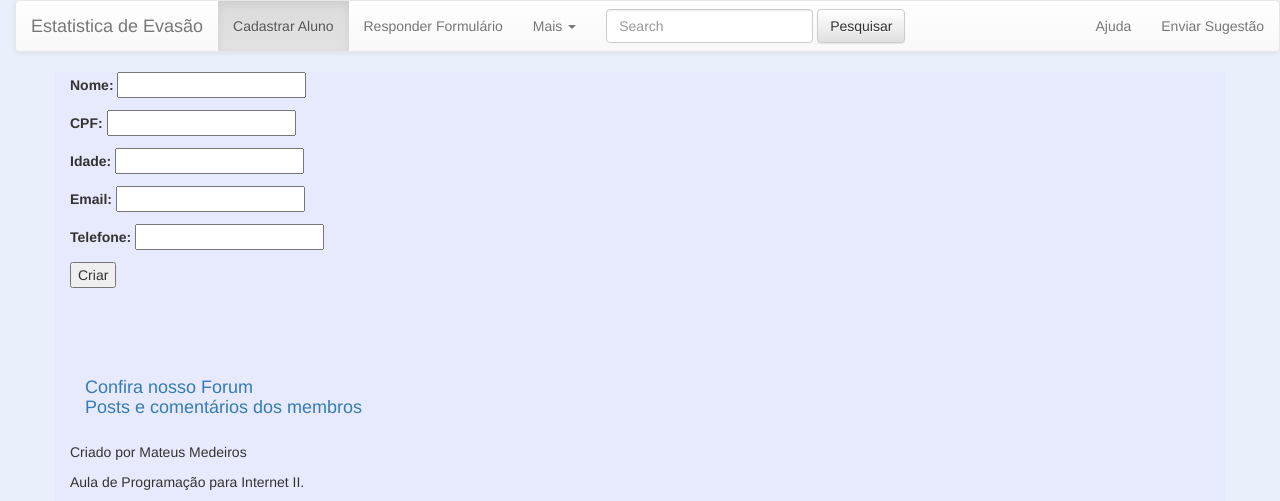
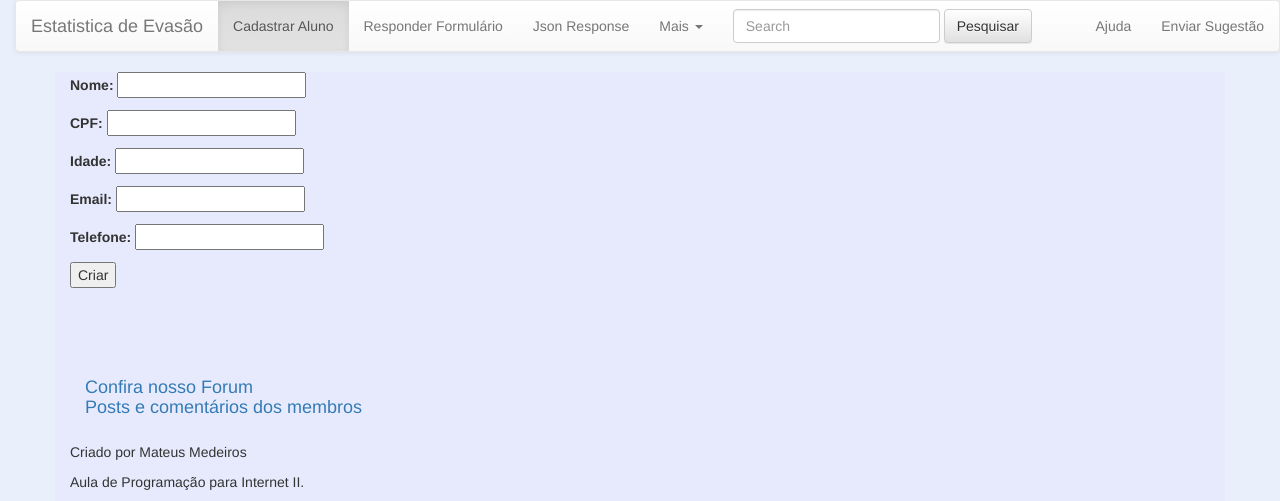
Before and after one commit to Mateusfgf/projeto, a Django app: page /cadastro/ in a window 1280 px wide. Shown: the top 501 px of the page. Run offline with Django 3.2, Linux system fonts and the light colour scheme; some libraries are stand-ins or nearby versions.

Commit message:
json button

```diff
--- a/evasion/templates/evasion/base.html
+++ b/evasion/templates/evasion/base.html
@@ -27,6 +27,7 @@
                     <ul class="nav navbar-nav">
                         <li class="active"><a href="{% url 'cadastro' %}">Cadastrar Aluno</a></li>
                         <li><a href="{% url 'formulario_usuario' %}">Responder Formulário</a></li>
+                        <li><a href="{% url 'events' %}">Json Response</a></li>
                         <li class="dropdown">
                             <a href="/" class="dropdown-toggle">Mais <span class="caret"></span></a>
                             <ul class="dropdown-menu" role="menu">
```
